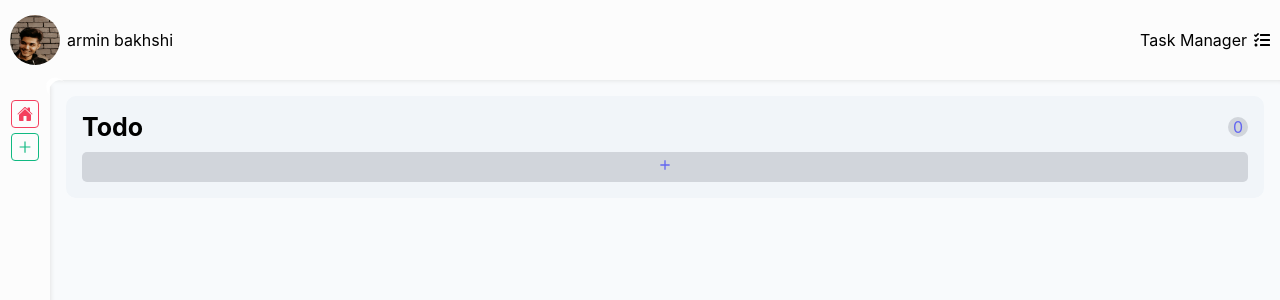
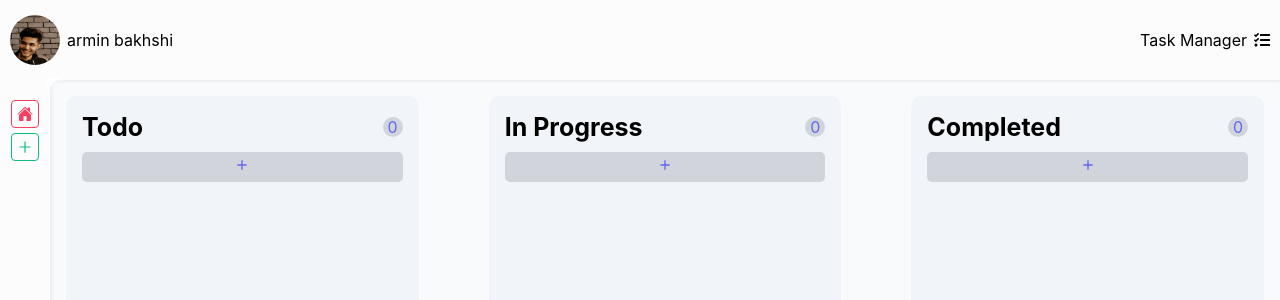
Before and after one commit to armin-bkh/taskmanager-app, a React (Create React App) app: page / in a window 1280 px wide. Shown: the top 300 px of the page. Built offline with nearby package versions, Linux system fonts and the light colour scheme.

Commit message:
handle resposive in large screens

```diff
--- a/src/Components/TaskItem/TaskItem.module.scss
+++ b/src/Components/TaskItem/TaskItem.module.scss
@@ -11,6 +11,7 @@
         display: flex;
         align-items: center;
         font-size: 15px;
+        font-weight: 700;
     }
 
     .description{
--- a/src/Components/TaskItem/TaskItem.tsx
+++ b/src/Components/TaskItem/TaskItem.tsx
@@ -13,9 +13,9 @@ const TaskItem = ({ task }: taskItemProps) => {
         <BsDot />
         {task.title}
       </header>
-      <p className={styles.description}>
-        {task.description || "---- has no description"}
-      </p>
+      {task.description && (
+        <p className={styles.description}>{task.description}</p>
+      )}
       <footer className={styles.footer}>
         <span>created: {task.created}</span>
         <span>updated: {task.updated}</span>
--- /dev/null
+++ b/src/Components/TaskList/TaskList.module.scss
@@ -0,0 +1,6 @@
+.taskList{
+    display: grid;
+    grid-template-columns: repeat(auto-fit, minmax(200px, 1fr));
+    gap: 20px 70px;
+    height: 100%;
+}
--- a/src/Components/TaskList/TaskList.tsx
+++ b/src/Components/TaskList/TaskList.tsx
@@ -1,13 +1,35 @@
 import { useTasks } from "../Provider/TaskProvider";
 import TaskSection from "../TaskSection/TaskSection";
+import styles from "./TaskList.module.scss";
+
+const taskStatus = [
+  {
+    id: 1,
+    value: "todo",
+  },
+  {
+    id: 2,
+    value: "in progress",
+  },
+  {
+    id: 3,
+    value: "completed",
+  },
+];
 
 const TaskList = () => {
   const { tasks } = useTasks();
 
   return (
-    <>
-      <TaskSection title="todo" tasks={tasks.filter(task => task.status === "todo")} />
-    </>
+    <div className={styles.taskList}>
+      {taskStatus.map((status) => (
+        <TaskSection
+          key={status.id}
+          title={status.value}
+          tasks={tasks.filter((task) => task.status === status.value)}
+        />
+      ))}
+    </div>
   );
 };
 
--- a/src/Components/TaskSection/TaskSection.module.scss
+++ b/src/Components/TaskSection/TaskSection.module.scss
@@ -2,6 +2,7 @@
     border-radius: 10px;
     background-color: #f1f5f9;
     padding: 1rem;
+
 
     .header{
         display: flex;
--- a/src/Components/styled-components/Section.style.ts
+++ b/src/Components/styled-components/Section.style.ts
@@ -2,4 +2,5 @@ import styled from 'styled-components';
 
 export const Section = styled.section`
     padding: 1rem;
+    overflow-y: auto;
 `;
--- a/src/Layout/LayoutContainer.style.ts
+++ b/src/Layout/LayoutContainer.style.ts
@@ -5,4 +5,5 @@ export const LayoutContainer = styled.div`
     grid-template-columns: auto 1fr;
     grid-template-rows: auto 1fr auto;
     max-height: 100vh;
+    overflow: hidden;
 `;
```
